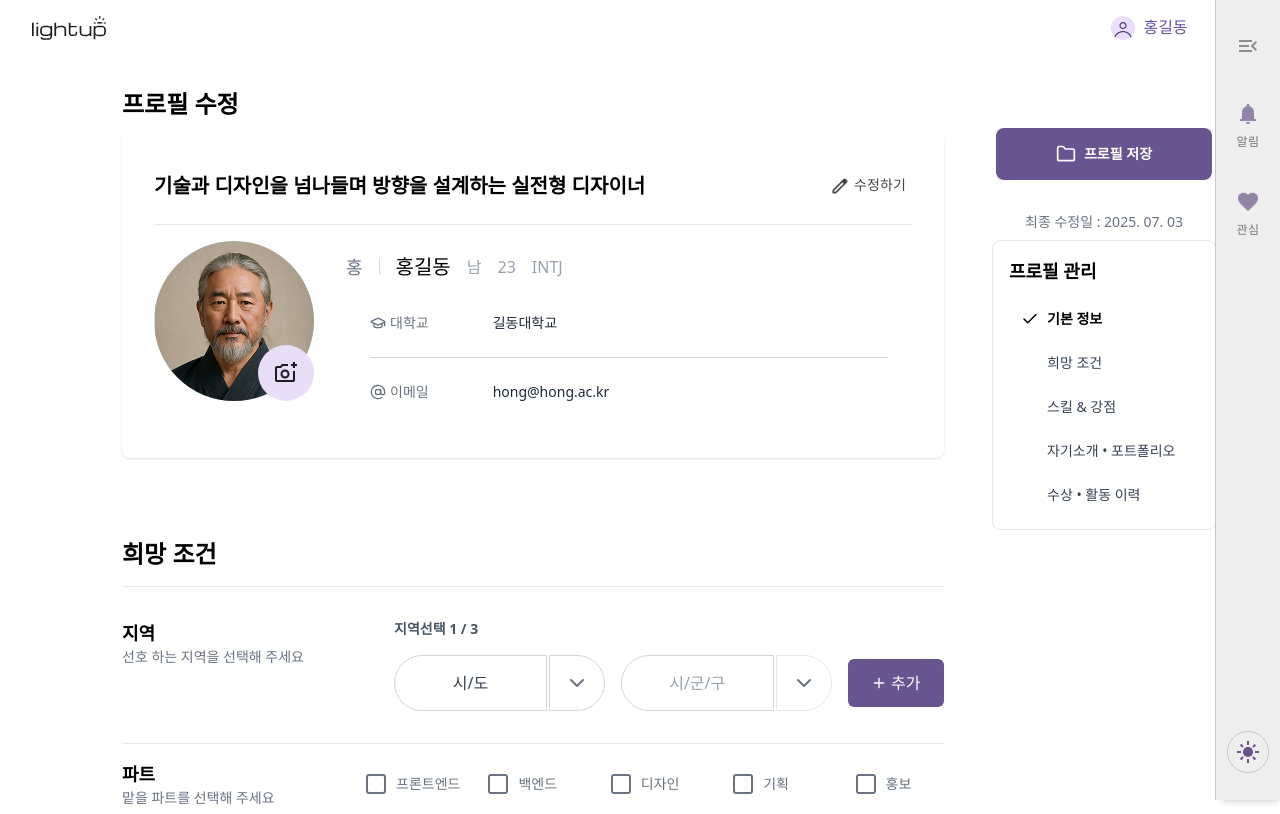
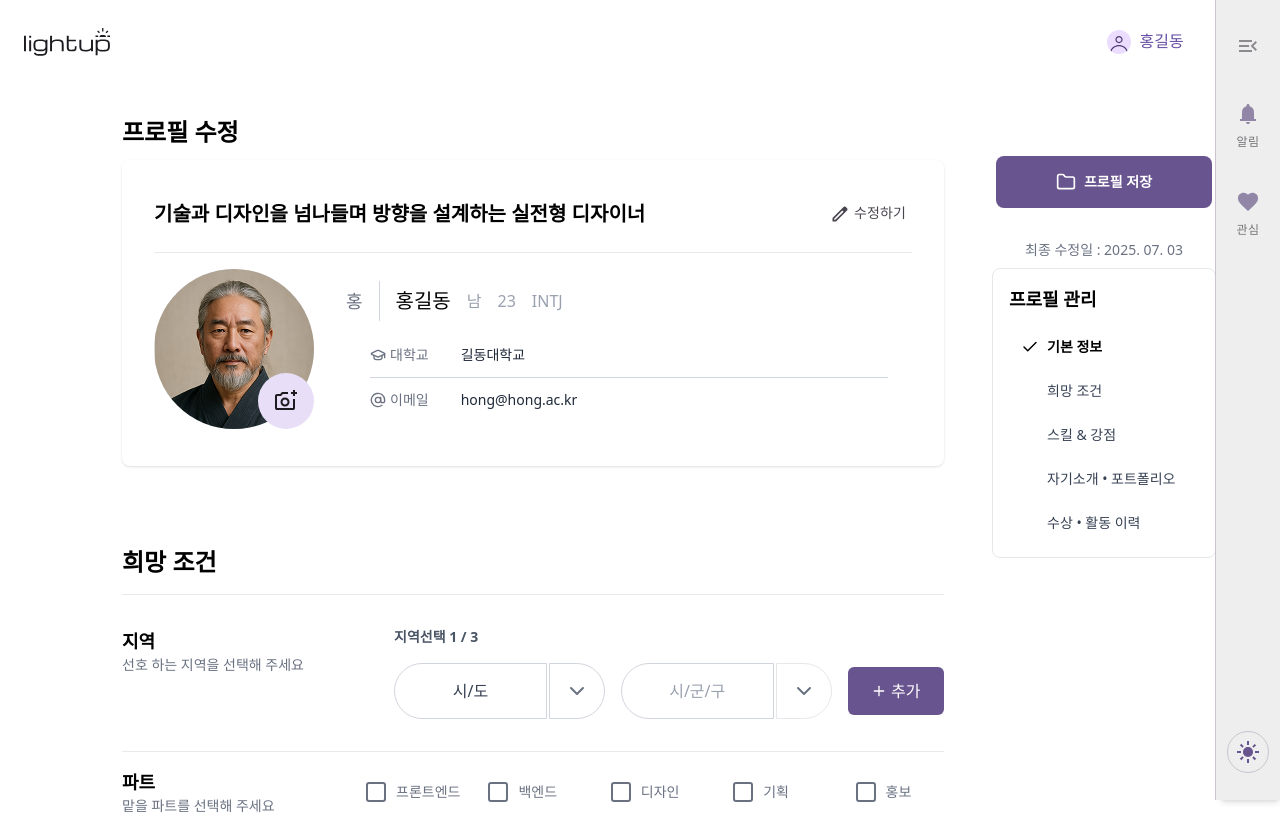
Before and after one commit to 1ronPark/Front-end, a React (Vite) app: page /myprofile/edit in a window 1280 px wide. Shown: the top 814 px of the page. Built offline with nearby package versions, Linux system fonts and the light colour scheme; a web font is replaced by a local one.

Commit message:
fix: 레이아웃 수정

```diff
--- a/src/components/common/formNavbar/FormNavbar.tsx
+++ b/src/components/common/formNavbar/FormNavbar.tsx
@@ -10,20 +10,20 @@ type FormNavbarProps = {
 
 export const FormNavbar = ({ isLoggedIn, userName }: FormNavbarProps) => {
   return (
-    <div className="flex w-full items-center justify-between bg-white px-8 py-4">
+    <div className="flex w-full items-center justify-between bg-white px-6 py-7">
       {/* 로고 */}
       <NavLink to="/">
         <img
           src={logo_lightup}
           alt="LightUp Logo"
-          className="h-[24px] w-[74px]"
+          className="h-[28px] w-[86px]"
         />
       </NavLink>
 
       {/* 로그인/프로필 버튼 */}
       <div>
         {isLoggedIn ? (
-          <div className="flex items-center gap-2">
+          <div className="flex items-center gap-2 pr-3">
             <img src={ic_myprofile} alt="myprofile" className="h-6 w-6" />
             <span className="title-medium text-[#6750A4]">{userName}</span>
           </div>
--- a/src/components/layout/FormLayout.tsx
+++ b/src/components/layout/FormLayout.tsx
@@ -7,7 +7,10 @@ export const FormLayout = () => {
   return (
     <div className="relative flex min-h-screen w-full bg-white">
       <div className="flex flex-1 flex-col pr-[60px]">
-        <FormNavbar isLoggedIn={true} userName="홍길동" />
+        <FormNavbar
+        isLoggedIn={true}
+        userName="홍길동"
+        />
         <main className="flex-1">
           <Outlet />
         </main>
--- a/src/components/mypage/MyProfileEdit.tsx
+++ b/src/components/mypage/MyProfileEdit.tsx
@@ -50,8 +50,8 @@ const MyProfileEdit = () => {
             </div>
             <div className="flex items-center gap-2">
               <Wrench className="h-5 w-5 text-gray-600" />
-              <p className="font-semibold w-20 shrink-0">사용 가능 툴</p>
-              <p className="ml-10">Figma, Adobe XD, Notion</p>
+              <p className="font-semibold w-20 shrink-0">스킬</p>
+              <p className="ml-10">React, JavaScript, html, css</p>
             </div>
           </div>
         </div>
--- a/src/components/mypage/edit/Header.tsx
+++ b/src/components/mypage/edit/Header.tsx
@@ -48,12 +48,12 @@ const [addPhotoModal, setIsAddPhotoModal] = useState<boolean>(false);
                 <img src={addPhotoIcon} />
               </button>
           </div>
-          <div className="flex-1 mt-3 space-y-8">
+          <div className="flex-1 mt-3 space-y-4">
             <div className="flex items-center gap-4 ">
               <span className="text-gray-500 text-lg">{myProps.nickname}</span>
 
               {/* 세로 바 추가 */}
-              <div className="h-4 border-l border-gray-300" />
+              <div className="h-10 border-l border-gray-300" />
 
               <span className="text-xl">{myProps.name}</span>
               <span className="text-gray-400">{myProps.sex}</span>
@@ -61,21 +61,23 @@ const [addPhotoModal, setIsAddPhotoModal] = useState<boolean>(false);
               <span className="text-gray-400">{myProps.mbti}</span>
             </div>
             <div className="space-y-6 text-sm text-gray-800">
-              <div className="m-6 flex flex-col gap-6">
-                <div className="flex gap-8 flex-[2]">
+              <div className="m-6 flex flex-col gap-3">
+                <div className="flex items-center gap-8">
                   <p className="text-gray-500 shrink-0 flex items-center gap-1">
                     <GraduationCap className="w-4 h-4 text-gray-500" />
                     대학교
                   </p>
-                  <p className = "ml-8">{myProps.univ}</p>
+                  <p>{myProps.univ}</p>
                 </div>
+
                 <hr className="border-t border-gray-300" />
-                <div className="flex gap-8 flex-[2]">
+
+                <div className="flex items-center gap-8">
                   <p className="text-gray-500 shrink-0 flex items-center gap-1">
                     <AtSign className="w-4 h-4 text-gray-500" />
                     이메일
                   </p>
-                  <p className = "ml-8">{myProps.email}</p>
+                  <p>{myProps.email}</p>
                 </div>
               </div>
             </div>
```
